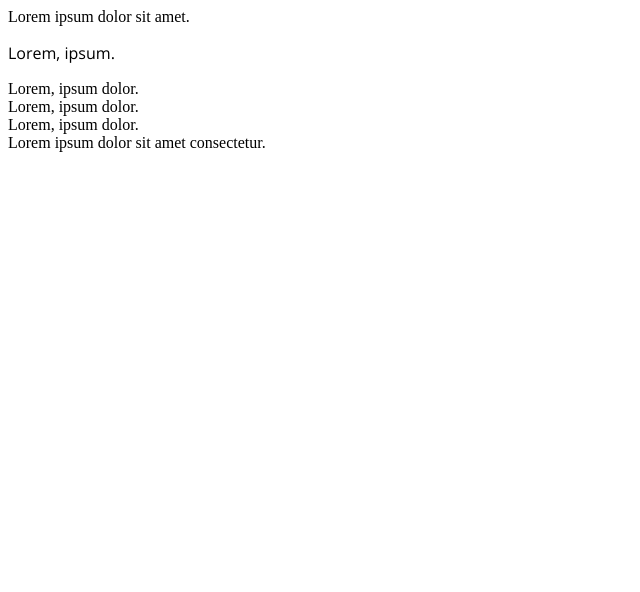
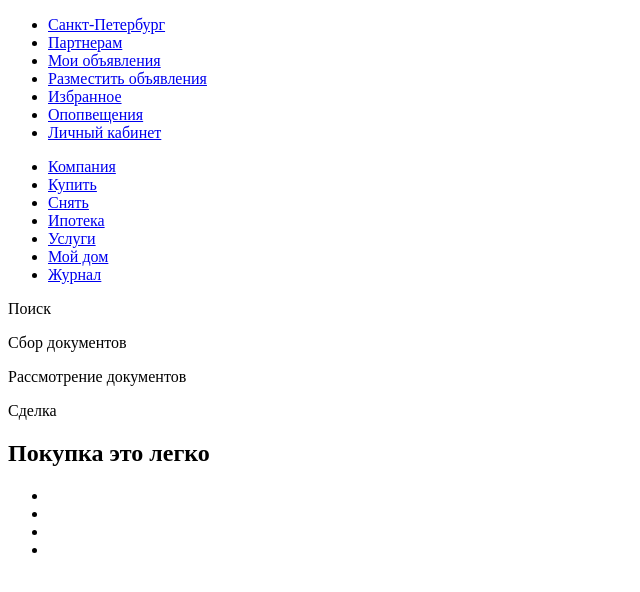
Before and after one commit to a1xc0m/domc-lk, a plain HTML site: page www/index.html in a window 1280 px wide. Shown: the whole page, without its empty margins (0-640 px from the left). Drawn offline with Linux system fonts and the light colour scheme.

Commit message:
work with index

```diff
--- a/www/index.html
+++ b/www/index.html
@@ -1,33 +1,82 @@
 <!DOCTYPE html>
 <html lang="en">
+
 <head>
     <meta charset="UTF-8">
     <meta http-equiv="X-UA-Compatible" content="IE=edge">
     <meta name="viewport" content="width=device-width, initial-scale=1.0">
     <link rel="stylesheet" href="style/style.css">
-    <title>Document</title>
+    <title>Поиск</title>
 </head>
+
 <body>
     <header>
-        <nav class="main_nav">Lorem ipsum dolor sit amet.</nav>
+        <nav class="nav_main">
+            <div class="container">
+                <ul class="nav_up">
+                    <li><a href="#">Санкт-Петербург</a></li>
+                    <li><a href="#">Партнерам</a></li>
+                    <li><a href="#">Мои объявления</a></li>
+                    <li><a href="#">Разместить объявления</a></li>
+                    <li><a href="#">Избранное</a></li>
+                    <li><a href="#">Опопвещения</a></li>
+                    <li><a href="#">Личный кабинет</a></li>
+                </ul>
+                <ul class="nav_down">
+                    <li><a href="#">Компания</a></li>
+                    <li><a href="#">Купить</a></li>
+                    <li><a href="#">Снять</a></li>
+                    <li><a href="#">Ипотека</a></li>
+                    <li><a href="#">Услуги</a></li>
+                    <li><a href="#">Мой дом</a></li>
+                    <li><a href="#">Журнал</a></li>
+                </ul>
+            </div>
+        </nav>
+        <section class="status">
+            <div class="container">
+                <div class="status_search">
+                    <p>Поиск</p>
+                </div>
+                <div class="status_collect">
+                    <p>Сбор документов</p>
+                </div>
+                <div class="status_review">
+                    <p>Рассмотрение документов</p>
+                </div>
+                <div class="status_deal">
+                    <p>Сделка</p>
+                </div>
+            </div>
+        </section>
     </header>
 
-    <body>
+    <main>
         <section class="promo">
-            <div class="calculation">
-                <p>Lorem, ipsum.</p>
+            <div class="container">
+                <h1>Покупка это легко</h1>
             </div>
+        </section>
+        <section class="services">
+            <div class="container">
+                <ul class="services_list">
+                    <li class="services_item">
 
-            <div class="input_data">Lorem, ipsum dolor.</div>
+                    </li>
+                    <li class="services_item">
 
-            <div class="input_data_borrower">Lorem, ipsum dolor.</div>
+                    </li>
+                    <li class="services_item">
 
-            <div class="choice_office">Lorem, ipsum dolor.</div>
+                    </li>
+                    <li class="services_item">
+
+                    </li>
+                </ul>
+            </div>
         </section>
-    </body>
+    </main>
 
-    <footer>
-        <div class="under">Lorem ipsum dolor sit amet consectetur.</div>
-    </footer>
 </body>
+
 </html>
```
Also changed, not shown: www/style/style.css (+1 -1 lines).
